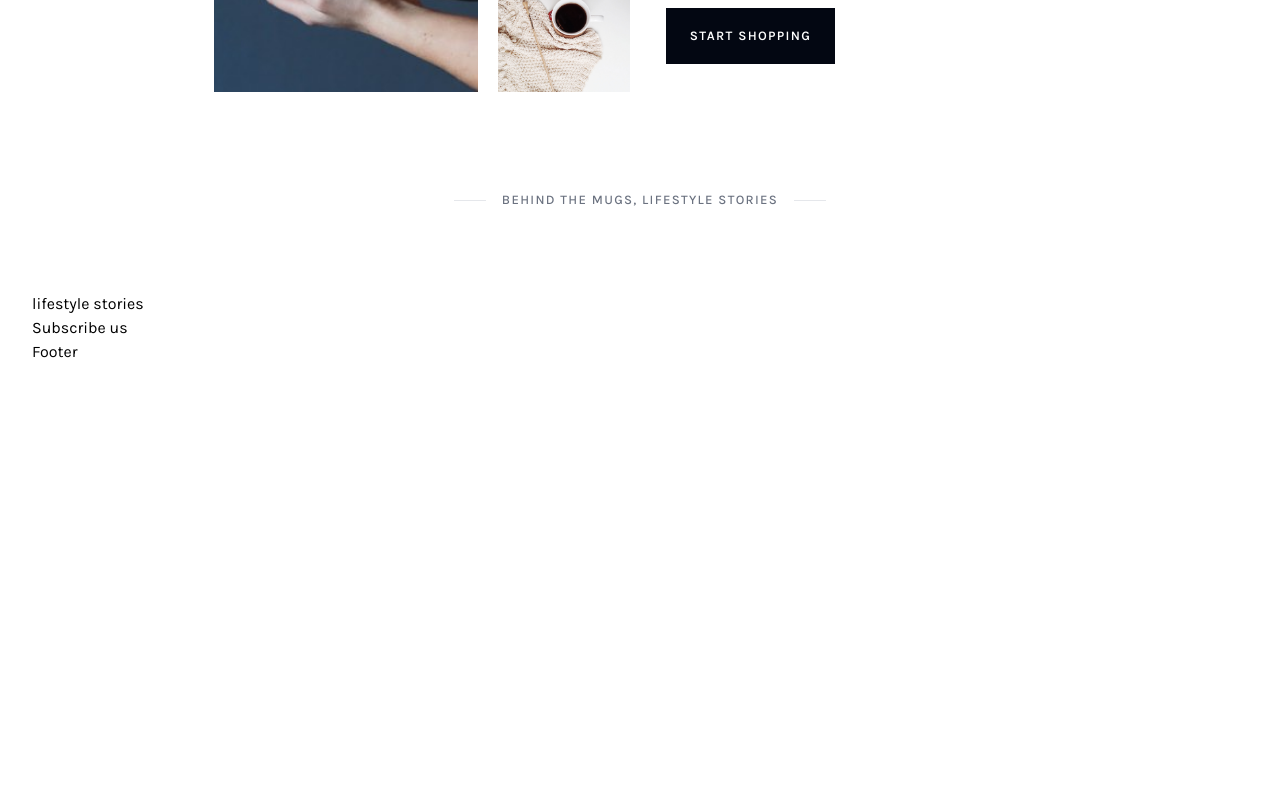
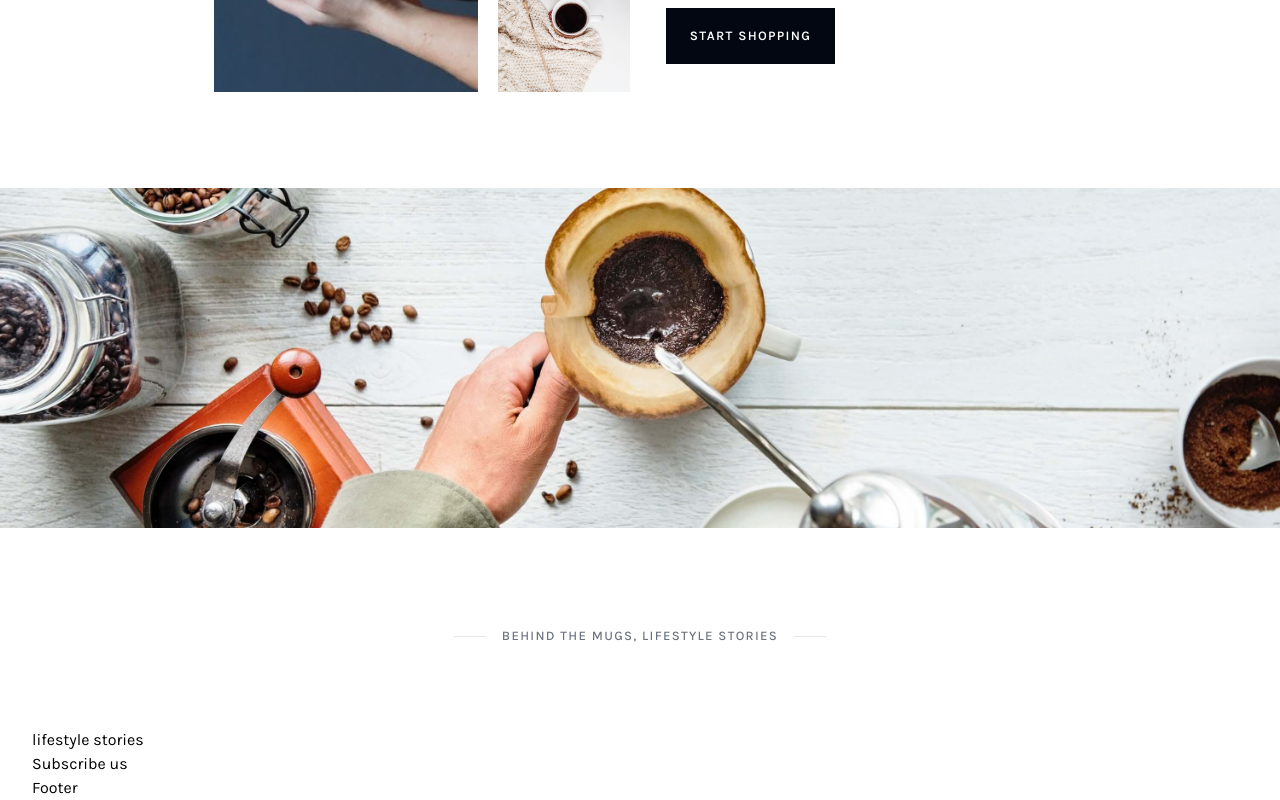
Before and after one commit to HoangVu22/tailwindcss-coffee-style, a React (Vite) app: page / in a window 1280 px wide. Shown: the part 3414-4214 px from the top of the page. Before the commit the page ends 3778 px from the top, so only its background shows below. Built offline with nearby package versions, Linux system fonts and the light colour scheme.

Commit message:
Make parallax section

```diff
--- a/src/pages/Home.jsx
+++ b/src/pages/Home.jsx
@@ -218,6 +218,9 @@
         </div>
       </div>
 
+      {/* parallax */}
+      <div className="nhv-parallax bg-[url('./public/images/parallax-01.jpg')] bg-cover bg-no-repeat bg-center h-[340px] mb-24 bg-fixed w-[100vw] relative left-[calc(-50vw+50%)]"></div>
+
       <div className="nhv-subheading">
         <div className="nhv-subheading-deco-line"></div>
         <div className="nhv-subheading-label">Behind the mugs, lifestyle stories</div>
```
Also changed, not shown: public/images/parallax-01.jpg (added).
